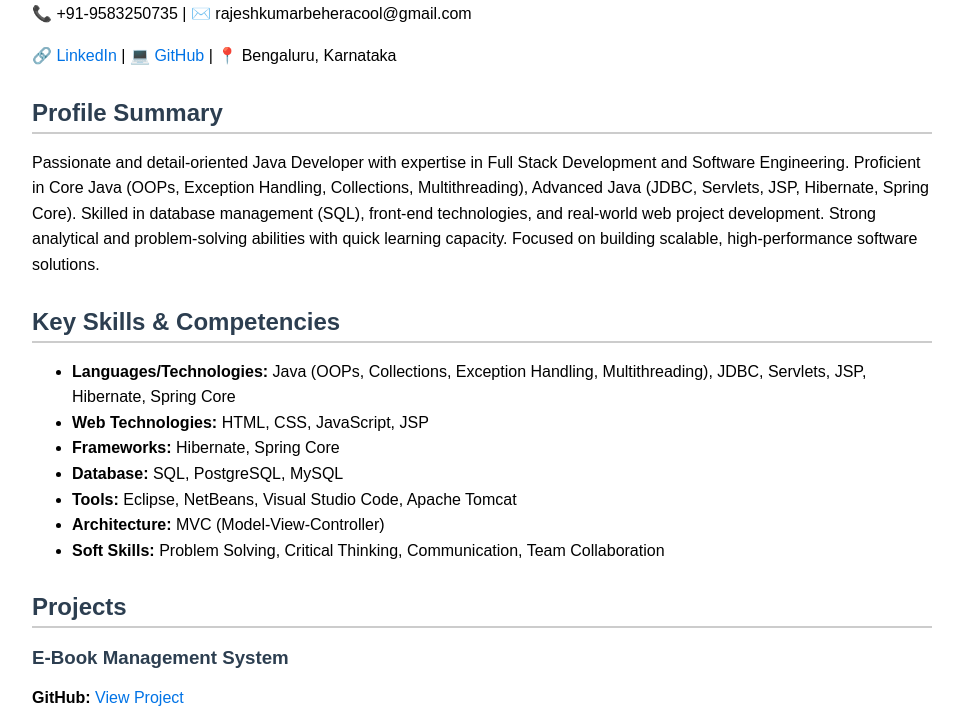
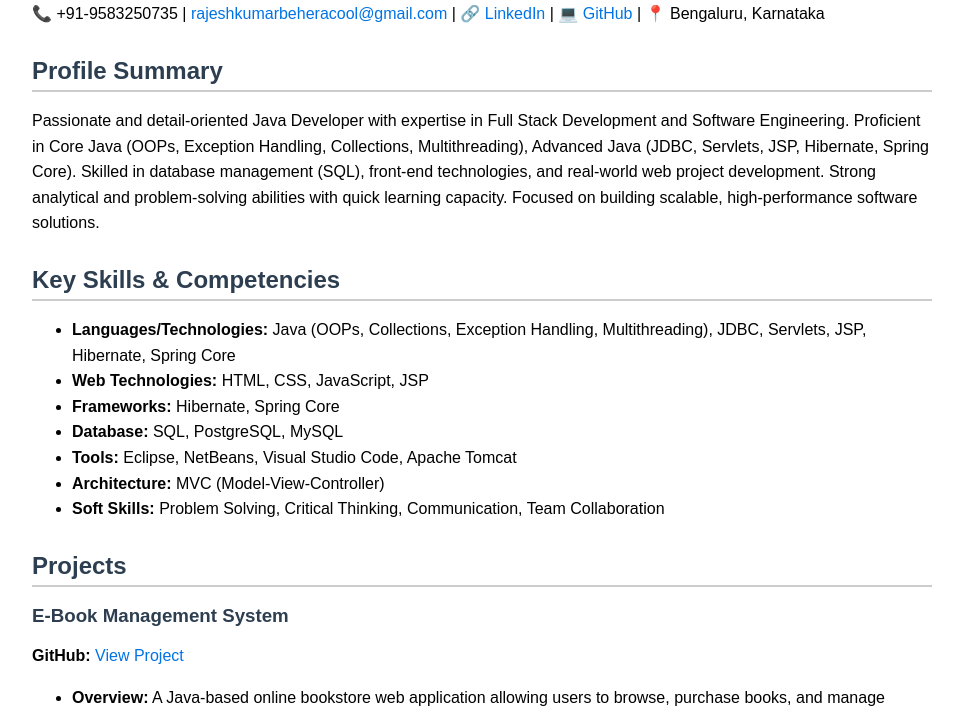
Before and after one commit to rajeshkumarbehera9583250735/Resume-Details, a plain HTML site: page index.html in a window 1280 px wide. Shown: the part 103-819 px from the top of the page, without its empty margins (158-1121 px from the left). Drawn offline with Linux system fonts and the light colour scheme.

Commit message:
Fixed email link with mailto

```diff
--- a/index.html
+++ b/index.html
@@ -9,12 +9,14 @@
   <div class="resume">
     <header>
       <h1>Rajesh Kumar Behera</h1>
-      <p>📞 +91-9583250735 | ✉️ rajeshkumarbeheracool@gmail.com</p>
       <p>
-        🔗 <a href="https://www.linkedin.com/in/rajesh-kumar-behera-rk" target="_blank">LinkedIn</a> |
-        💻 <a href="https://github.com/rajeshkumarbehera9583250735" target="_blank">GitHub</a> |
-        📍 Bengaluru, Karnataka
-      </p>
+  📞 +91-9583250735 |
+  <a href="mailto:rajeshkumarbeheracool@gmail.com">rajeshkumarbeheracool@gmail.com</a> |
+  🔗 <a href="https://www.linkedin.com/in/rajesh-kumar-behera-rk" target="_blank">LinkedIn</a> |
+  💻 <a href="https://github.com/rajeshkumarbehera9583250735" target="_blank">GitHub</a> |
+  📍 Bengaluru, Karnataka
+</p>
+
     </header>
 
     <section>
```
